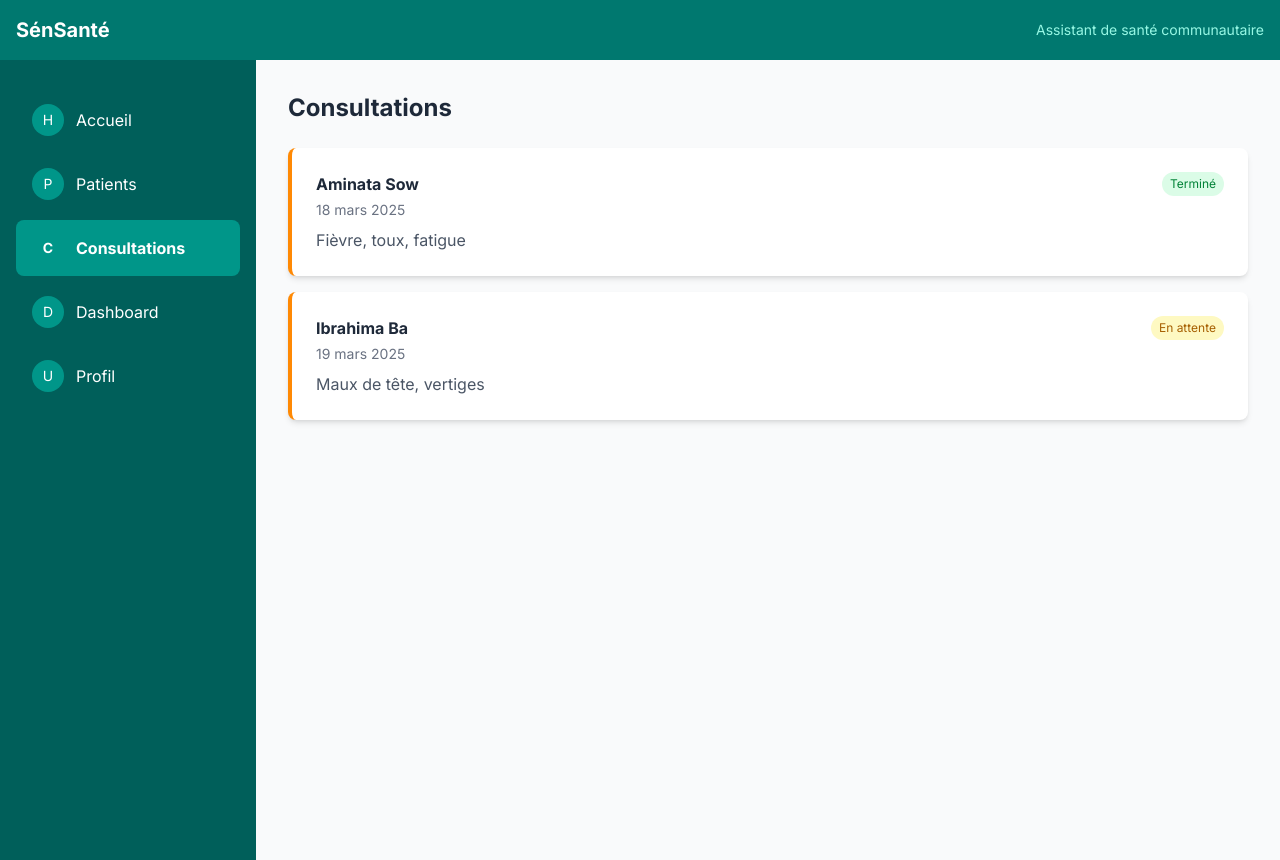
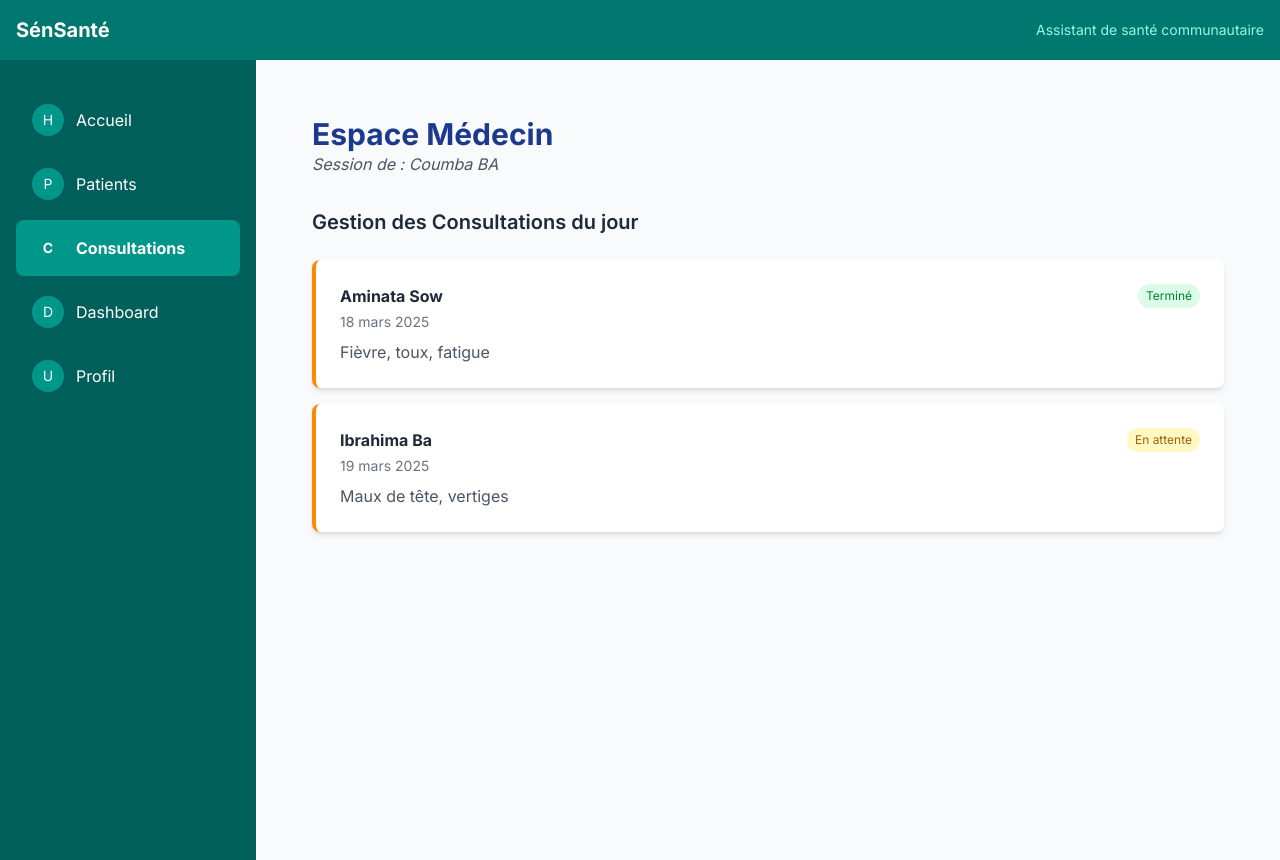
Before and after one commit to aissatou028/sensante, a Next.js app: page /consultations in a window 1280 px wide. Built offline with nearby package versions, Linux system fonts and the light colour scheme.

Commit message:
Réalisation de la page Consultations - Médecin: Coumba BA

```diff
--- a/src/app/consultations/page.tsx
+++ b/src/app/consultations/page.tsx
@@ -2,11 +2,18 @@ import ConsultationCard from "@/components/ConsultationCard";
 
 export default function ConsultationsPage() {
   return (
-    <div>
-      <h1 className="text-2xl font-bold text-gray-800 mb-6">
-        Consultations
-      </h1>
-      <div className="space-y-4">
+    <div className="p-6">
+      <div className="mb-8">
+        <h1 className="text-3xl font-bold text-blue-900">Espace Médecin</h1>
+        <p className="text-gray-600 italic">Session de : Coumba BA</p>
+      </div>
+
+      <section>
+        <h2 className="text-xl font-semibold text-gray-800 mb-6">
+          Gestion des Consultations du jour
+        </h2>
+
+        <div className="grid gap-4">
           <ConsultationCard
             patient="Aminata Sow"
             date="18 mars 2025"
@@ -20,6 +27,7 @@ export default function ConsultationsPage() {
             statut="en_attente"
           />
         </div>
+      </section>
     </div>
   );
 }
```
Lines whose indentation alone changed are shown as unchanged.
